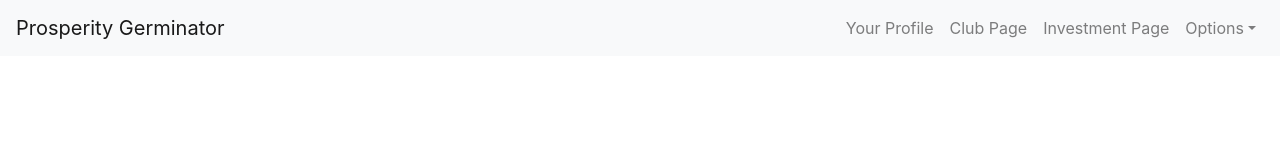
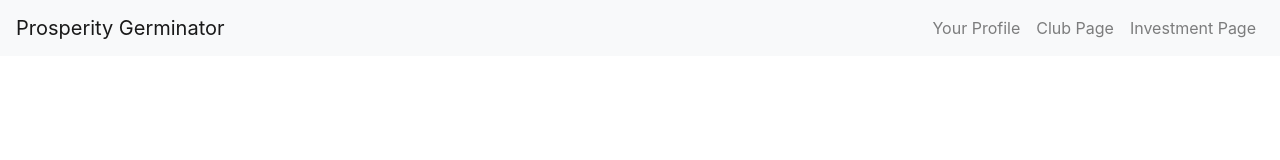
Before and after one commit to Waysidetester/Investment-Clubs, a React (Create React App) app in the folder Investment-Clubs/ClientApp/: page / in a window 1280 px wide. Shown: the top 160 px of the page. Built offline with nearby package versions, Linux system fonts and the light colour scheme.

Commit message:
removed uncessessary nav elements

```diff
--- a/Investment-Clubs/ClientApp/src/SiteWide/MyNav/MyNav.js
+++ b/Investment-Clubs/ClientApp/src/SiteWide/MyNav/MyNav.js
@@ -7,10 +7,7 @@ import {
   Nav,
   NavItem,
   NavLink,
-  UncontrolledDropdown,
-  DropdownToggle,
-  DropdownMenu,
-  DropdownItem } from 'reactstrap';
+} from 'reactstrap';
 import './MyNav.scss';
 
 class MyNav extends React.Component{
@@ -38,23 +35,6 @@ class MyNav extends React.Component{
             <NavItem>
               <NavLink href="https://github.com/reactstrap/reactstrap">Investment Page</NavLink>
             </NavItem>
-            <UncontrolledDropdown nav inNavbar>
-              <DropdownToggle nav caret>
-                Options
-              </DropdownToggle>
-              <DropdownMenu right>
-                <DropdownItem>
-                  Option 1
-                </DropdownItem>
-                <DropdownItem>
-                  Option 2
-                </DropdownItem>
-                <DropdownItem divider />
-                <DropdownItem>
-                  Reset
-                </DropdownItem>
-              </DropdownMenu>
-            </UncontrolledDropdown>
           </Nav>
         </Collapse>
       </Navbar>
```
